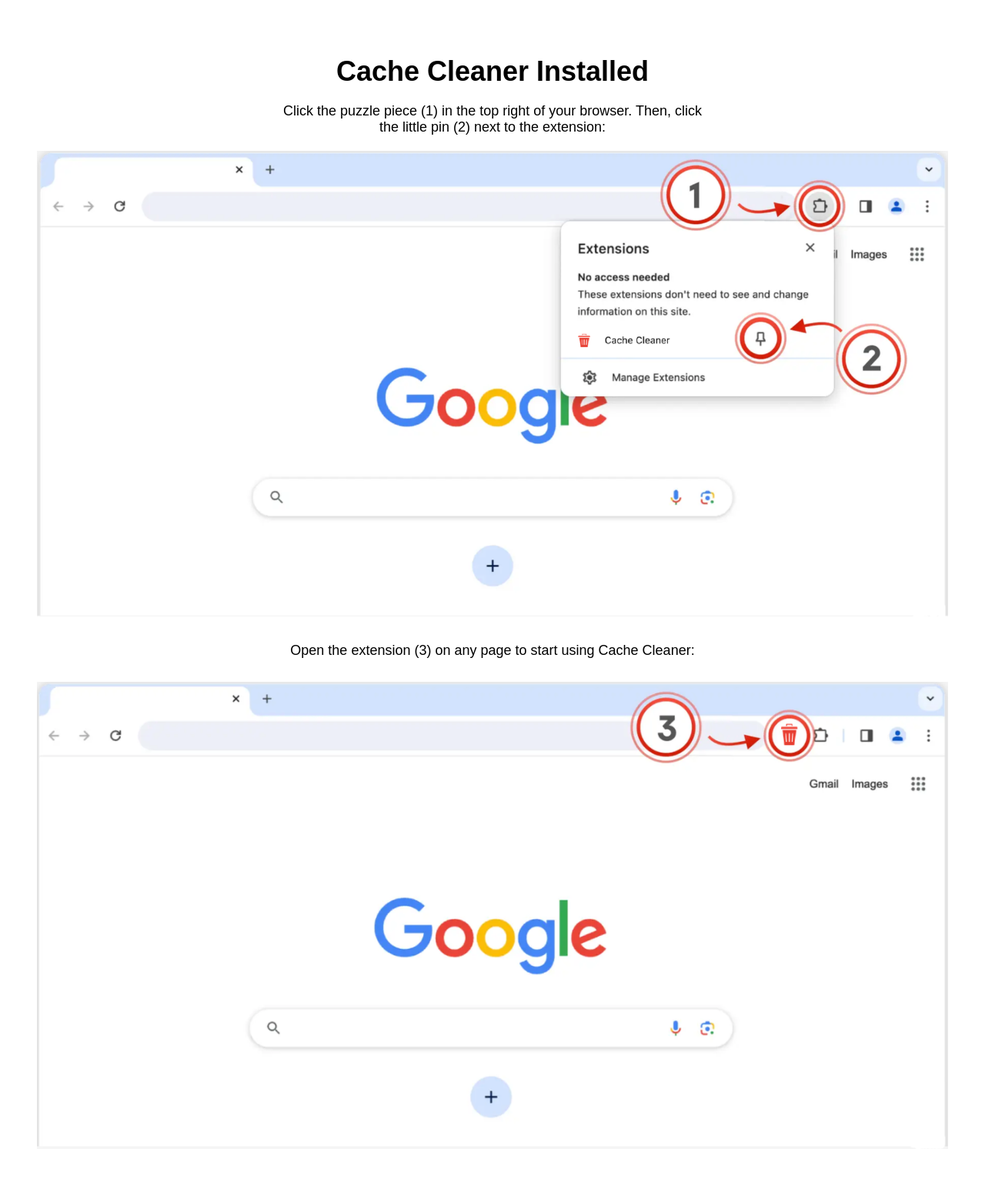
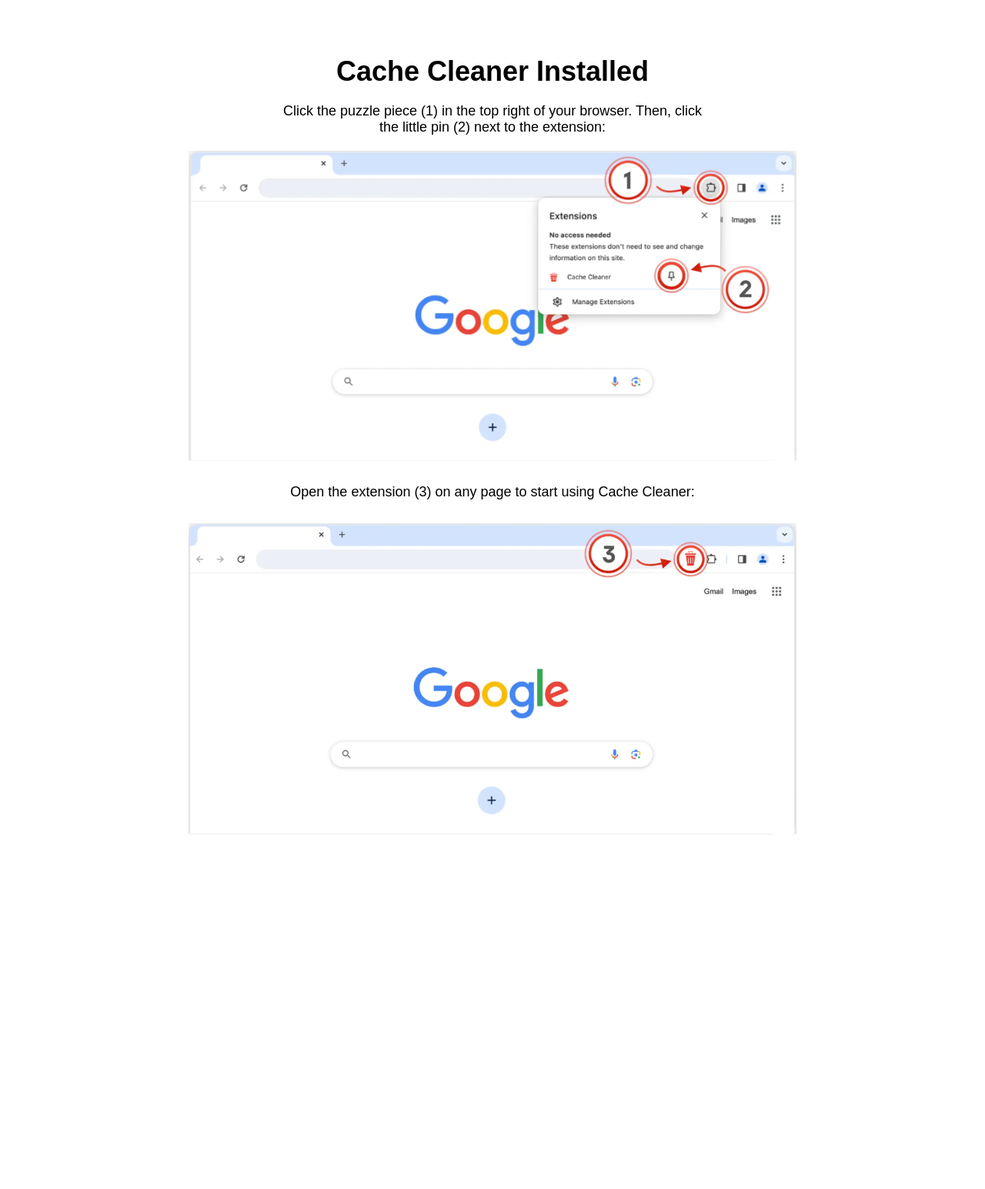
Before and after one commit to sergeycommit/cache_cleaner, a Jekyll site: the page index.html, which Jekyll copies as it is, in a window 1280 px wide. Shown: the whole page at 77% size. Built offline with Jekyll 4.4.1, drawn with Linux system fonts in a browser that asks for light colours; after the commit the page ends 1133 px from its top, so only the background shows below that.

Commit message:
Update index.html

```diff
--- a/index.html
+++ b/index.html
@@ -10,8 +10,10 @@
       padding: 40px;
     }
     img {
-      max-width: 100%;
+      max-width: 66.67%; /* Уменьшение в 1.5 раза (100% / 1.5 ≈ 66.67%) */
       height: auto;
+      display: block; /* Для центрирования изображений */
+      margin: 0 auto; /* Для центрирования изображений */
     }
   </style>
 </head>
```
